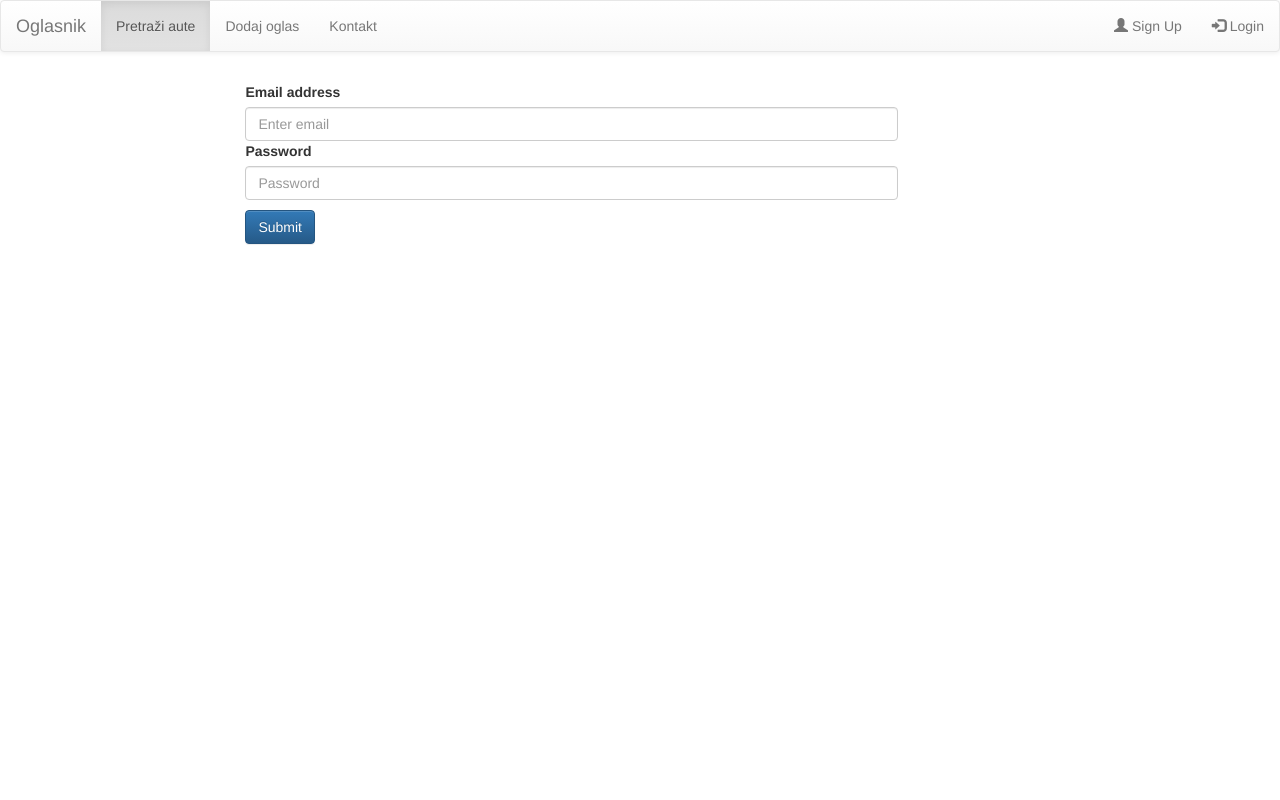
After one commit to eteroox/Web, a PHP site: page /login.php in a window 1280 px wide. The commit adds this page. Run offline with PHP 8.4, Linux system fonts and the light colour scheme.

Commit message:
Login funkcija
-dodana funkcija za prijavu korisnika
na web stranicu

```diff
--- /dev/null
+++ b/oglasnik/config.php
@@ -0,0 +1,7 @@
+<?php
+   define('DB_SERVER', 'localhost:3306');
+   define('DB_USERNAME', 'root');
+   define('DB_PASSWORD', '');
+   define('DB_DATABASE', 'Oglasnik');
+   $db = mysqli_connect(DB_SERVER,DB_USERNAME,DB_PASSWORD,DB_DATABASE);
+?>
--- /dev/null
+++ b/oglasnik/login.php
@@ -0,0 +1,95 @@
+<?php
+   include("config.php");
+   session_start();
+
+   if($_SERVER["REQUEST_METHOD"] == "POST") {
+      // username and password sent from form
+
+      $email = mysqli_real_escape_string($db,$_POST['email']);
+      $mypassword = mysqli_real_escape_string($db,$_POST['password']);
+
+      $sql = "SELECT id FROM users WHERE Email = '$email' and Password_user = '$mypassword'";
+      $result = mysqli_query($db,$sql);
+      $row = mysqli_fetch_array($result,MYSQLI_ASSOC);
+      $active = $row['active'];
+
+      $count = mysqli_num_rows($result);
+
+      // If result matched $email and $mypassword, table row must be 1 row
+
+      if($count == 1) {
+         $_SESSION['login_email'] = $email;
+
+         header("location: index.php");
+      }else {
+         $error = "Your Email or Password is invalid";
+      }
+   }
+?>
+<html>
+	<head>
+	  <title>Login Page</title>
+
+	  <!-- Latest compiled and minified CSS -->
+	<link rel="stylesheet" href="https://maxcdn.bootstrapcdn.com/bootstrap/3.3.7/css/bootstrap.min.css" integrity="sha384-BVYiiSIFeK1dGmJRAkycuHAHRg32OmUcww7on3RYdg4Va+PmSTsz/K68vbdEjh4u" crossorigin="anonymous">
+	<!-- Optional theme -->
+	<link rel="stylesheet" href="https://maxcdn.bootstrapcdn.com/bootstrap/3.3.7/css/bootstrap-theme.min.css" integrity="sha384-rHyoN1iRsVXV4nD0JutlnGaslCJuC7uwjduW9SVrLvRYooPp2bWYgmgJQIXwl/Sp" crossorigin="anonymous">
+	<!-- Latest compiled and minified JavaScript -->
+	<script src="https://maxcdn.bootstrapcdn.com/bootstrap/3.3.7/js/bootstrap.min.js" integrity="sha384-Tc5IQib027qvyjSMfHjOMaLkfuWVxZxUPnCJA7l2mCWNIpG9mGCD8wGNIcPD7Txa" crossorigin="anonymous"></script>
+
+
+	  <style type = "text/css">
+		 main {
+			margin:0 auto;
+			width: 80%;
+		 }
+
+	  </style>
+
+	</head>
+
+	<body>
+
+		<nav class="navbar navbar-default">
+		  <div class="container-fluid">
+			<div class="navbar-header">
+			  <a class="navbar-brand" href="#">Oglasnik</a>
+			</div>
+			<ul class="nav navbar-nav">
+			  <li class="active"><a href="#">Pretraži aute</a></li>
+			  <li><a href="#">Dodaj oglas</a></li>
+			  <li><a href="#">Kontakt</a></li>
+			</ul>
+			<ul class="nav navbar-nav navbar-right">
+			  <li><a href="#"><span class="glyphicon glyphicon-user"></span> Sign Up</a></li>
+			  <li><a href="login.php"><span class="glyphicon glyphicon-log-in"></span> Login</a></li>
+			</ul>
+		  </div>
+		</nav>
+
+		<main>
+			<form action = "" method = "post" style="margin: 0 auto; width:80%">
+			  <div class="col-xs-10" style = "margin-top:10px">
+				<label for="exampleInputEmail1">Email address</label>
+				<input type="email" name="email" class="form-control" id="exampleInputEmail1" aria-describedby="emailHelp" placeholder="Enter email">
+			  </div>
+			  <div class="col-xs-10">
+				<label for="exampleInputPassword1">Password</label>
+				<input type="password" name="password" class="form-control" id="exampleInputPassword1" placeholder="Password">
+			  </div>
+			  </br>
+			  <div class="col-xs-10" style = "margin-top:10px">
+				<button type="submit" class="btn btn-primary">Submit</button>
+			  </div>
+			  <div class="col-xs-10" style = "font-size:11px; color:#cc0000; margin-top:10px">
+				<?php
+				if (isset($error) == true){
+					echo $error;
+				}
+				?>
+			</div>
+			</form>
+		</main>
+
+	</body>
+</html>
```
Also changed, not shown: oglasnik/index.php (+15 -1 lines), oglasnik/logout.php (added, +7 -0 lines), oglasnik/session.php (added, +16 -0 lines).
